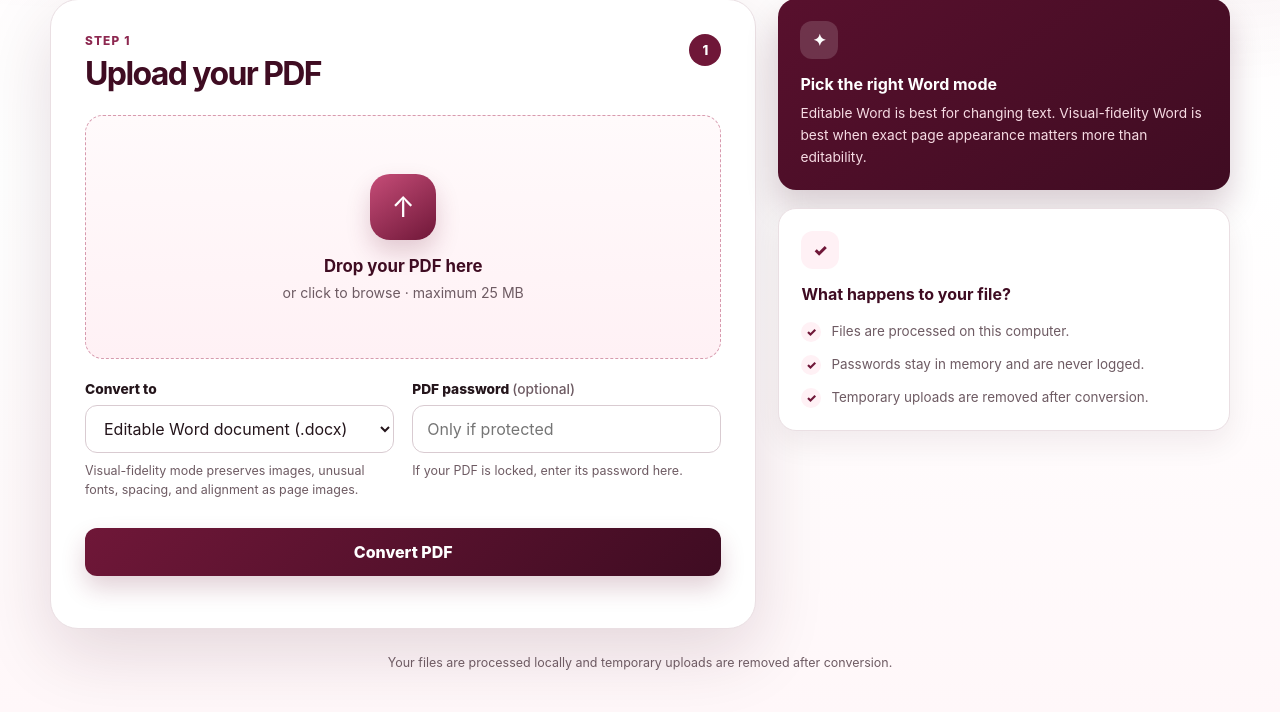
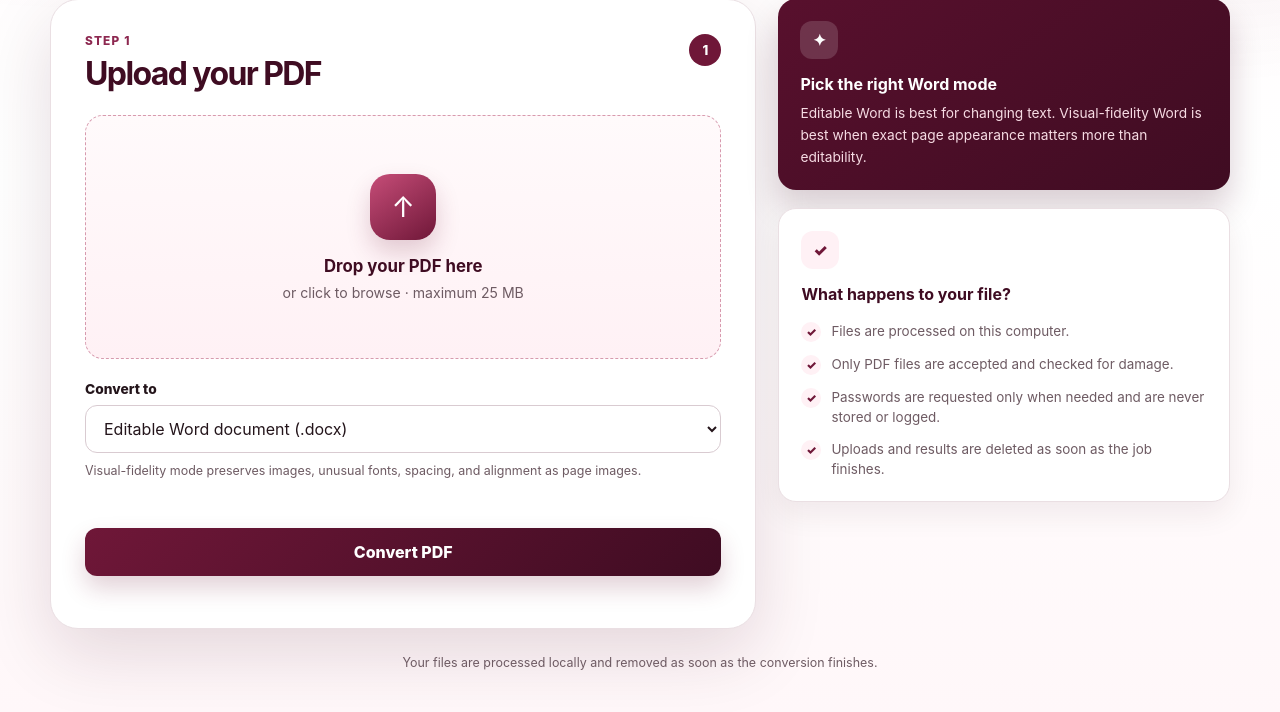
Before and after one commit to imakkushwaha555/Trans-Guinea-PDF-Converter, a Flask app: page / in a window 1280 px wide. Shown: the part 437-1149 px from the top of the page. Run offline with Flask 3, Linux system fonts and the light colour scheme.

Commit message:
Harden privacy: temp-only processing, password popup, PDF validation

```diff
--- a/app.py
+++ b/app.py
@@ -1,11 +1,13 @@
 from __future__ import annotations
 
+import json
 import logging
-import os
-import secrets
+import shutil
 import sys
 import tempfile
+from io import BytesIO
 from pathlib import Path
+from urllib.parse import quote
 
 import pandas as pd
 import pymupdf
@@ -13,7 +15,7 @@ import pdfplumber
 from docx import Document
 from docx.enum.section import WD_SECTION
 from docx.shared import Inches, Pt
-from flask import Flask, jsonify, render_template, request, send_from_directory
+from flask import Flask, jsonify, render_template, request, send_file
 from pdf2docx import Converter
 from pypdf import PdfReader, PdfWriter
 from werkzeug.exceptions import RequestEntityTooLarge
@@ -22,27 +24,25 @@ from werkzeug.utils import secure_filename
 
 BASE_DIR = Path(__file__).resolve().parent
 RESOURCE_DIR = Path(getattr(sys, "_MEIPASS", BASE_DIR))
-APP_DATA_DIR = Path(
-    os.environ.get(
-        "TRANS_GUINEA_DATA_DIR",
-        Path(os.environ.get("LOCALAPPDATA", Path.home() / "AppData" / "Local"))
-        / "Trans-Guinea PDF Converter",
-    )
-)
-UPLOAD_FOLDER = APP_DATA_DIR / "uploads"
-CONVERTED_FOLDER = APP_DATA_DIR / "converted"
 ALLOWED_FORMATS = {"docx", "docx_visual", "xlsx"}
 MAX_UPLOAD_BYTES = 25 * 1024 * 1024
+TEMP_PREFIX = "trans-guinea-job-"
+MIME_TYPES = {
+    "docx": "application/vnd.openxmlformats-officedocument.wordprocessingml.document",
+    "xlsx": "application/vnd.openxmlformats-officedocument.spreadsheetml.sheet",
+}
 
-UPLOAD_FOLDER.mkdir(parents=True, exist_ok=True)
-CONVERTED_FOLDER.mkdir(parents=True, exist_ok=True)
+
+def _purge_leftover_jobs() -> None:
+    """Remove working folders left behind by a previous crash."""
+    for leftover in Path(tempfile.gettempdir()).glob(f"{TEMP_PREFIX}*"):
+        shutil.rmtree(leftover, ignore_errors=True)
+
+
+_purge_leftover_jobs()
 
 app = Flask(__name__, template_folder=str(RESOURCE_DIR / "templates"))
-app.config.update(
-    MAX_CONTENT_LENGTH=MAX_UPLOAD_BYTES,
-    UPLOAD_FOLDER=UPLOAD_FOLDER,
-    CONVERTED_FOLDER=CONVERTED_FOLDER,
-)
+app.config.update(MAX_CONTENT_LENGTH=MAX_UPLOAD_BYTES)
 logging.basicConfig(level=logging.INFO)
 logger = logging.getLogger(__name__)
 
@@ -51,58 +51,72 @@ class ConversionError(Exception):
     """An expected error that can be safely shown to the user."""
 
 
-def _is_pdf(path: Path) -> bool:
+class PasswordRequired(ConversionError):
+    """The PDF is encrypted and needs a (correct) password."""
+
+    def __init__(self, message: str, incorrect: bool = False):
+        super().__init__(message)
+        self.incorrect = incorrect
+
+
+def _has_pdf_header(path: Path) -> bool:
     try:
         with path.open("rb") as file_handle:
-            return file_handle.read(5) == b"%PDF-"
+            return b"%PDF-" in file_handle.read(1024)
     except OSError:
         return False
 
 
 def _safe_output_name(original_name: str, extension: str) -> str:
     stem = Path(secure_filename(original_name)).stem or "converted-document"
-    return f"{stem}-{secrets.token_hex(6)}.{extension}"
+    return f"{stem}.{extension}"
 
 
 def _output_extension(target_format: str) -> str:
     return "docx" if target_format in {"docx", "docx_visual"} else "xlsx"
 
 
-def _prepare_pdf(pdf_path: Path, password: str | None) -> Path:
+DAMAGED_MESSAGE = "The uploaded PDF could not be read. The file appears to be damaged or unsupported."
+
+
+def _prepare_pdf(pdf_path: Path, password: str | None, work_dir: Path) -> Path:
+    """Validate the PDF and return a readable (decrypted if needed) copy inside work_dir."""
     try:
         reader = PdfReader(str(pdf_path), strict=False)
-        if not reader.is_encrypted:
-            return pdf_path
-        if not password:
-            raise ConversionError("This PDF is password protected. Enter its password and try again.")
-        if reader.decrypt(password) == 0:
-            raise ConversionError("The PDF password is incorrect. Please check it and try again.")
-        writer = PdfWriter()
-        for page in reader.pages:
-            writer.add_page(page)
-        decrypted_handle = tempfile.NamedTemporaryFile(
-            mode="wb", suffix=".pdf", prefix="trans-guinea-convert-", delete=False
-        )
-        decrypted_path = Path(decrypted_handle.name)
-        try:
-            writer.write(decrypted_handle)
-        finally:
-            decrypted_handle.close()
-        return decrypted_path
+        usable_path = pdf_path
+        if reader.is_encrypted:
+            if not password:
+                raise PasswordRequired("This PDF is password protected.")
+            if reader.decrypt(password) == 0:
+                raise PasswordRequired("The password is incorrect. Please try again.", incorrect=True)
+            usable_path = work_dir / "decrypted.pdf"
+        if not len(reader.pages):
+            raise ConversionError(DAMAGED_MESSAGE)
+        if usable_path != pdf_path:
+            writer = PdfWriter()
+            for page in reader.pages:
+                writer.add_page(page)
+            with usable_path.open("wb") as handle:
+                writer.write(handle)
+
+        with pymupdf.open(str(usable_path)) as document:
+            if document.needs_pass or document.page_count < 1:
+                raise ConversionError(DAMAGED_MESSAGE)
+            for page in document:
+                page.get_text("text")
+            document.load_page(0).get_pixmap(matrix=pymupdf.Matrix(0.2, 0.2))
+        return usable_path
     except ConversionError:
         raise
     except Exception as exc:
-        logger.exception("Unable to inspect uploaded PDF")
-        raise ConversionError("The uploaded PDF could not be opened. It may be damaged or unsupported.") from exc
+        logger.warning("PDF validation failed: %s", type(exc).__name__)
+        raise ConversionError(DAMAGED_MESSAGE) from exc
 
 
-def _convert_to_docx(pdf_path: Path, output_path: Path, password: str | None) -> None:
+def _convert_to_docx(pdf_path: Path, output_path: Path) -> None:
     converter = None
     try:
-        try:
-            converter = Converter(str(pdf_path), password=password)
-        except TypeError:
-            converter = Converter(str(pdf_path))
+        converter = Converter(str(pdf_path))
         converter.convert(str(output_path), start=0, end=None)
     finally:
         if converter is not None:
@@ -156,23 +170,14 @@ def _convert_to_visual_docx(pdf_path: Path, output_path: Path) -> None:
             section.right_margin = Inches(0)
 
             pixmap = page.get_pixmap(matrix=pymupdf.Matrix(2, 2), alpha=False)
-            image_handle = tempfile.NamedTemporaryFile(
-                suffix=".png", prefix="trans-guinea-page-", delete=False
-            )
-            image_path = Path(image_handle.name)
-            image_handle.close()
-            try:
-                pixmap.save(str(image_path))
-                document.add_picture(str(image_path), width=Pt(width_points))
-            finally:
-                image_path.unlink(missing_ok=True)
+            document.add_picture(BytesIO(pixmap.tobytes("png")), width=Pt(width_points))
     document.save(str(output_path))
 
 
-def _convert_to_xlsx(pdf_path: Path, output_path: Path, password: str | None) -> None:
+def _convert_to_xlsx(pdf_path: Path, output_path: Path) -> None:
     tables: list[tuple[int, pd.DataFrame]] = []
     try:
-        with pdfplumber.open(str(pdf_path), password=password) as pdf:
+        with pdfplumber.open(str(pdf_path)) as pdf:
             for page_number, page in enumerate(pdf.pages, start=1):
                 table = page.extract_table()
                 if not table or len(table) < 2:
@@ -182,10 +187,7 @@ def _convert_to_xlsx(pdf_path: Path, output_path: Path, password: str | None) ->
                 frame = frame.loc[:, ~frame.columns.duplicated()]
                 tables.append((page_number, frame))
     except Exception as exc:
-        message = str(exc).lower()
-        if "password" in message or "decrypt" in message:
-            raise ConversionError("The PDF password is incorrect. Please check it and try again.") from exc
-        raise
+        raise ConversionError(DAMAGED_MESSAGE) from exc
 
     if not tables:
         raise ConversionError("No tables were found in this PDF for Excel conversion.")
@@ -227,45 +229,50 @@ def convert():
     if not original_name.lower().endswith(".pdf"):
         return jsonify({"error": "Only PDF files are supported."}), 400
 
-    token = secrets.token_hex(12)
-    pdf_path = UPLOAD_FOLDER / f"{token}.pdf"
     output_name = _safe_output_name(original_name, _output_extension(target_format))
-    output_path = CONVERTED_FOLDER / output_name
-    conversion_path = pdf_path
+    output_kind = _output_extension(target_format)
 
     try:
-        uploaded_file.save(pdf_path)
-        if not _is_pdf(pdf_path):
-            raise ConversionError("The uploaded file is not a valid PDF.")
-        conversion_path = _prepare_pdf(pdf_path, password)
+        with tempfile.TemporaryDirectory(prefix=TEMP_PREFIX, ignore_cleanup_errors=True) as work:
+            work_dir = Path(work)
+            pdf_path = work_dir / "upload.pdf"
+            output_path = work_dir / f"output.{output_kind}"
+            uploaded_file.save(pdf_path)
+            if not _has_pdf_header(pdf_path):
+                raise ConversionError("The uploaded file is not a valid PDF.")
+            conversion_path = _prepare_pdf(pdf_path, password, work_dir)
 
-        warnings = _analyze_pdf(conversion_path)
-        if target_format == "docx":
-            _convert_to_docx(conversion_path, output_path, None)
-        elif target_format == "docx_visual":
-            _convert_to_visual_docx(conversion_path, output_path)
-        else:
-            _convert_to_xlsx(conversion_path, output_path, None)
+            warnings = _analyze_pdf(conversion_path)
+            if target_format == "docx":
+                _convert_to_docx(conversion_path, output_path)
+            elif target_format == "docx_visual":
+                _convert_to_visual_docx(conversion_path, output_path)
+            else:
+                _convert_to_xlsx(conversion_path, output_path)
+            result = output_path.read_bytes()
 
-        return jsonify({
-            "download_url": f"/download/{output_name}",
-            "filename": output_name,
-            "warnings": warnings,
-        })
+        response = send_file(
+            BytesIO(result),
+            mimetype=MIME_TYPES[output_kind],
+            as_attachment=True,
+            download_name=output_name,
+        )
+        response.headers["X-Conversion-Warnings"] = quote(json.dumps(warnings))
+        response.headers["Cache-Control"] = "no-store"
+        return response
+    except PasswordRequired as exc:
+        return jsonify({"password_required": True, "incorrect": exc.incorrect, "error": str(exc)}), 401
     except ConversionError as exc:
         return jsonify({"error": str(exc)}), 400
     except Exception:
-        logger.exception("Conversion failed for %s", original_name)
+        logger.exception("Conversion failed")
         return jsonify({"error": "Conversion failed. Please check the PDF and try again."}), 500
-    finally:
-        pdf_path.unlink(missing_ok=True)
-        if conversion_path != pdf_path:
-            conversion_path.unlink(missing_ok=True)
 
 
-@app.route("/download/<path:filename>")
-def download(filename):
-    return send_from_directory(CONVERTED_FOLDER, filename, as_attachment=True)
+@app.after_request
+def disable_caching(response):
+    response.headers["Cache-Control"] = "no-store"
+    return response
 
 
 if __name__ == "__main__":
--- a/templates/index.html
+++ b/templates/index.html
@@ -92,7 +92,15 @@
         .upload-content > span:not(.upload-icon):not(.file-name) { display: block; margin-top: 8px; color: var(--muted); font-size: .88rem; }
         .file-name { max-width: 100%; margin: 13px auto 0; color: var(--wine-700); font-size: .9rem; font-weight: 750; overflow-wrap: anywhere; }
 
-        .form-grid { display: grid; grid-template-columns: repeat(2, minmax(0, 1fr)); gap: 18px; margin-top: 22px; }
+        .form-grid { display: grid; grid-template-columns: minmax(0, 1fr); gap: 18px; margin-top: 22px; }
+        dialog { width: min(420px, calc(100% - 32px)); padding: 26px; color: var(--ink); border: 1px solid var(--line); border-radius: var(--radius-md); box-shadow: var(--shadow); }
+        dialog::backdrop { background: rgba(63, 12, 34, .45); }
+        dialog h3 { margin: 0 0 8px; color: var(--wine-900); }
+        dialog p { margin: 0 0 16px; color: var(--muted); font-size: .88rem; line-height: 1.5; }
+        .dialog-error { min-height: 1.2em; margin: 8px 0 0; color: var(--danger); font-size: .82rem; }
+        .dialog-actions { display: flex; gap: 10px; justify-content: flex-end; margin-top: 18px; }
+        .dialog-actions .secondary { color: var(--wine-700); border: 1px solid var(--rose-200); background: #fff; }
+        .dialog-actions .primary { color: #fff; background: var(--wine-700); }
         .field { min-width: 0; }
         .field label { display: block; margin-bottom: 8px; color: var(--ink); font-size: .86rem; font-weight: 800; }
         .optional { color: var(--muted); font-weight: 500; }
@@ -210,11 +218,6 @@
                         </select>
                         <p class="hint">Visual-fidelity mode preserves images, unusual fonts, spacing, and alignment as page images.</p>
                     </div>
-                    <div class="field">
-                        <label for="password">PDF password <span class="optional">(optional)</span></label>
-                        <input id="password" name="password" type="password" autocomplete="off" placeholder="Only if protected">
-                        <p class="hint">If your PDF is locked, enter its password here.</p>
-                    </div>
                 </div>
 
                 <div class="actions">
@@ -236,15 +239,28 @@
                 <h3>What happens to your file?</h3>
                 <ul class="feature-list">
                     <li>Files are processed on this computer.</li>
-                    <li>Passwords stay in memory and are never logged.</li>
-                    <li>Temporary uploads are removed after conversion.</li>
+                    <li>Only PDF files are accepted and checked for damage.</li>
+                    <li>Passwords are requested only when needed and are never stored or logged.</li>
+                    <li>Uploads and results are deleted as soon as the job finishes.</li>
                 </ul>
             </div>
         </aside>
     </section>
 
-    <footer>Your files are processed locally and temporary uploads are removed after conversion.</footer>
+    <footer>Your files are processed locally and removed as soon as the conversion finishes.</footer>
 </main>
+<dialog id="passwordDialog" aria-labelledby="passwordTitle">
+    <form method="dialog" id="passwordForm">
+        <h3 id="passwordTitle">Password required</h3>
+        <p>This PDF is protected. Enter its password to continue. It is used only for this conversion.</p>
+        <input id="password" type="password" autocomplete="off" aria-label="PDF password" required>
+        <p class="dialog-error" id="passwordError" role="alert"></p>
+        <div class="dialog-actions">
+            <button type="button" class="secondary" id="passwordCancel">Cancel</button>
+            <button type="submit" class="primary">Unlock</button>
+        </div>
+    </form>
+</dialog>
 <script>
 const form = document.getElementById('uploadForm');
 const fileInput = document.getElementById('file');
@@ -254,11 +270,60 @@ const status = document.getElementById('status');
 const submitBtn = document.getElementById('submitBtn');
 const resetBtn = document.getElementById('resetBtn');
 
+const passwordDialog = document.getElementById('passwordDialog');
+const passwordForm = document.getElementById('passwordForm');
+const passwordInput = document.getElementById('password');
+const passwordError = document.getElementById('passwordError');
+
 function showFile() {
     fileName.textContent = fileInput.files[0] ? fileInput.files[0].name : '';
 }
 
-fileInput.addEventListener('change', showFile);
+function isPdf(file) {
+    return file && file.name.toLowerCase().endsWith('.pdf');
+}
+
+function askPassword(message) {
+    return new Promise(resolve => {
+        passwordError.textContent = message || '';
+        passwordInput.value = '';
+        const finish = value => {
+            passwordForm.removeEventListener('submit', onSubmit);
+            passwordDialog.removeEventListener('cancel', onCancel);
+            document.getElementById('passwordCancel').removeEventListener('click', onCancel);
+            passwordDialog.close();
+            passwordInput.value = '';
+            resolve(value);
+        };
+        const onSubmit = event => { event.preventDefault(); finish(passwordInput.value); };
+        const onCancel = event => { event.preventDefault(); finish(null); };
+        passwordForm.addEventListener('submit', onSubmit);
+        passwordDialog.addEventListener('cancel', onCancel);
+        document.getElementById('passwordCancel').addEventListener('click', onCancel);
+        passwordDialog.showModal();
+        passwordInput.focus();
+    });
+}
+
+function saveBlob(blob, name) {
+    const url = URL.createObjectURL(blob);
+    const link = document.createElement('a');
+    link.href = url;
+    link.download = name;
+    document.body.appendChild(link);
+    link.click();
+    link.remove();
+    setTimeout(() => URL.revokeObjectURL(url), 1000);
+}
+
+fileInput.addEventListener('change', () => {
+    if (fileInput.files.length && !isPdf(fileInput.files[0])) {
+        fileInput.value = '';
+        status.className = 'status error';
+        status.textContent = 'Only PDF files are supported.';
+    }
+    showFile();
+});
 ['dragenter', 'dragover'].forEach(type => dropzone.addEventListener(type, event => {
     event.preventDefault();
     dropzone.classList.add('dragover');
@@ -268,10 +333,15 @@ fileInput.addEventListener('change', showFile);
     dropzone.classList.remove('dragover');
 }));
 dropzone.addEventListener('drop', event => {
-    if (event.dataTransfer.files.length) {
-        fileInput.files = event.dataTransfer.files;
-        showFile();
+    const file = event.dataTransfer.files[0];
+    if (!file) return;
+    if (!isPdf(file)) {
+        status.className = 'status error';
+        status.textContent = 'Only PDF files are supported.';
+        return;
     }
+    fileInput.files = event.dataTransfer.files;
+    showFile();
 });
 
 form.addEventListener('submit', async event => {
@@ -284,18 +354,41 @@ form.addEventListener('submit', async event => {
     status.innerHTML = '<span class="spinner"></span>Converting securely on your computer…';
     submitBtn.disabled = true;
     resetBtn.style.display = 'none';
+    let password = null;
     try {
-        const response = await fetch('/convert', { method: 'POST', body: new FormData(form) });
-        const data = await response.json();
-        if (!response.ok) throw new Error(data.error || 'Conversion failed.');
-        status.className = 'status success';
-        const warnings = (data.warnings || []).map(warning => `<div>${warning}</div>`).join('');
-        status.innerHTML = `Done — <a class="download-link" href="${data.download_url}">Download ${data.filename}</a>${warnings}`;
-        resetBtn.style.display = 'inline-block';
+        while (true) {
+            const body = new FormData(form);
+            if (password !== null) body.set('password', password);
+            const response = await fetch('/convert', { method: 'POST', body });
+            if (response.ok) {
+                const warnings = JSON.parse(decodeURIComponent(response.headers.get('X-Conversion-Warnings') || '[]'));
+                const disposition = response.headers.get('Content-Disposition') || '';
+                const match = /filename\*?=(?:UTF-8'')?"?([^";]+)/i.exec(disposition);
+                const name = match ? decodeURIComponent(match[1]) : 'converted-file';
+                saveBlob(await response.blob(), name);
+                status.className = 'status success';
+                status.textContent = `Done — ${name} was downloaded. No copy of your file was kept.`;
+                warnings.forEach(warning => {
+                    const note = document.createElement('div');
+                    note.textContent = warning;
+                    status.appendChild(note);
+                });
+                resetBtn.style.display = 'inline-block';
+                return;
+            }
+            const data = await response.json();
+            if (data.password_required) {
+                password = await askPassword(data.incorrect ? data.error : '');
+                if (password === null) throw new Error('Conversion cancelled. The PDF is password protected.');
+                continue;
+            }
+            throw new Error(data.error || 'Conversion failed.');
+        }
     } catch (error) {
         status.className = 'status error';
         status.textContent = error.message;
     } finally {
+        password = null;
         submitBtn.disabled = false;
     }
 });
```
Also changed, not shown: test_app.py (+58 -16 lines), README.md.
